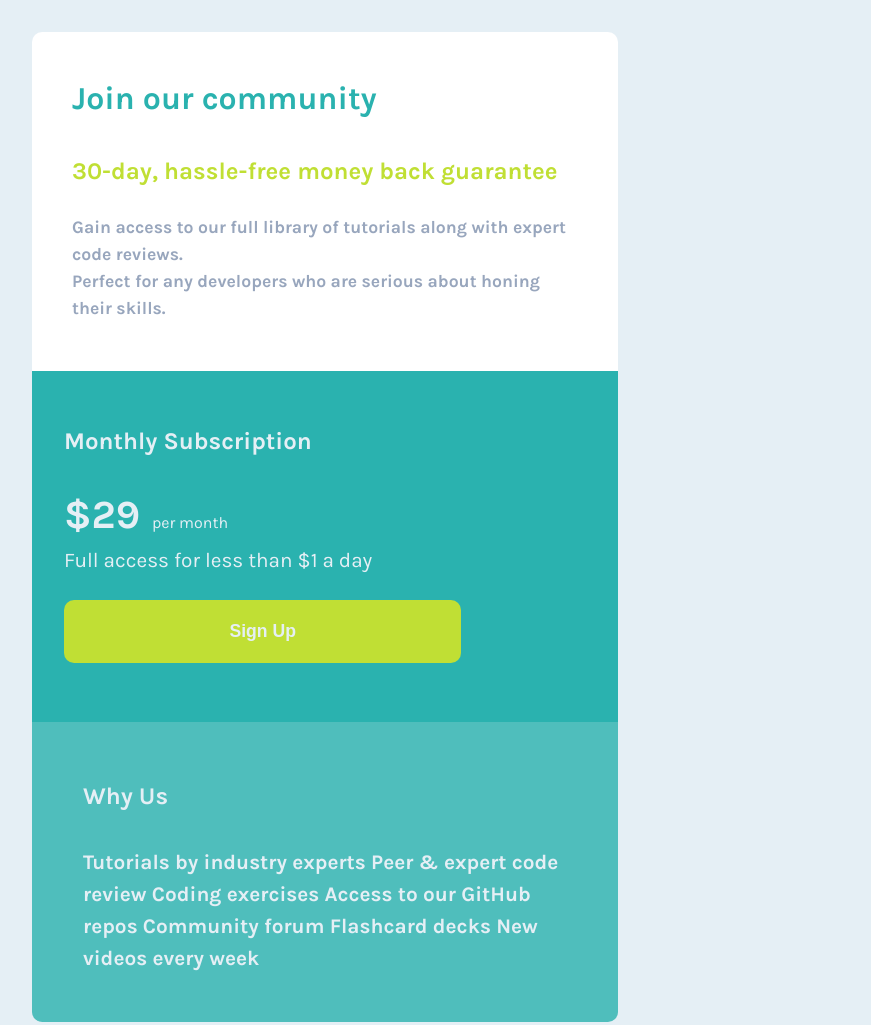
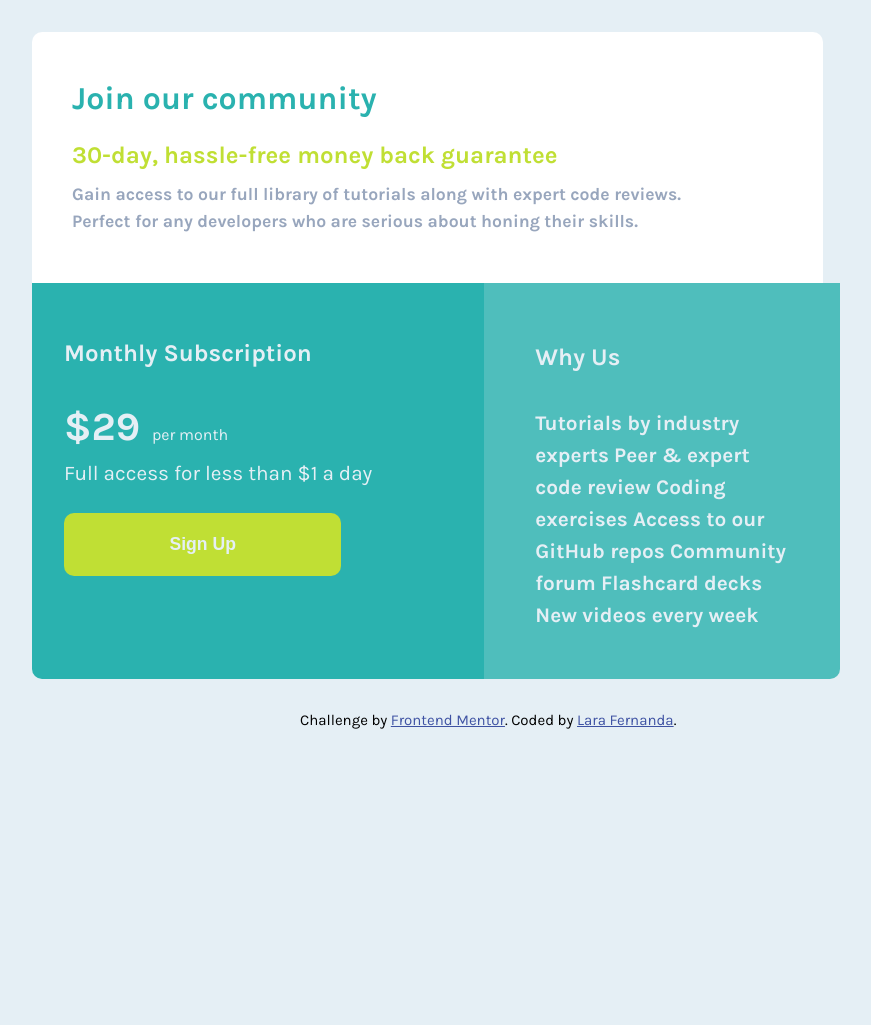
Before and after one commit to Lara123-pg/SinglePriceGridComponent-FrontendMentor, a plain HTML site: page index.html in a window 1280 px wide. Shown: the top 1025 px of the page, without its empty margins (240-1111 px from the left). After the commit the page ends 800 px from the top, so only its background shows below. Drawn offline with Linux system fonts and the light colour scheme.

Commit message:
Desafio do FrontendMentor

```diff
--- a/css/styles.css
+++ b/css/styles.css
@@ -121,27 +121,4 @@ main.card .main3 p {
   color: #3e52a3;
 }
 
-@media (max-width: 1360px) {
-  main.card {
-    display: block;
-  }
-  main.card .main1 {
-    width: 60%;
-  }
-  main.card .main1 header h1 {
-    padding-bottom: 0.5em;
-  }
-  main.card .main1 header h2 {
-    padding-bottom: 1.2em;
-  }
-  main.card .main2 {
-    width: 60%;
-    border-bottom-left-radius: 0;
-  }
-  main.card .main3 {
-    width: 60%;
-    border-bottom-left-radius: 10px;
-  }
-}
-
 /*# sourceMappingURL=styles.css.map */
```
Also changed, not shown: 1 other file.
